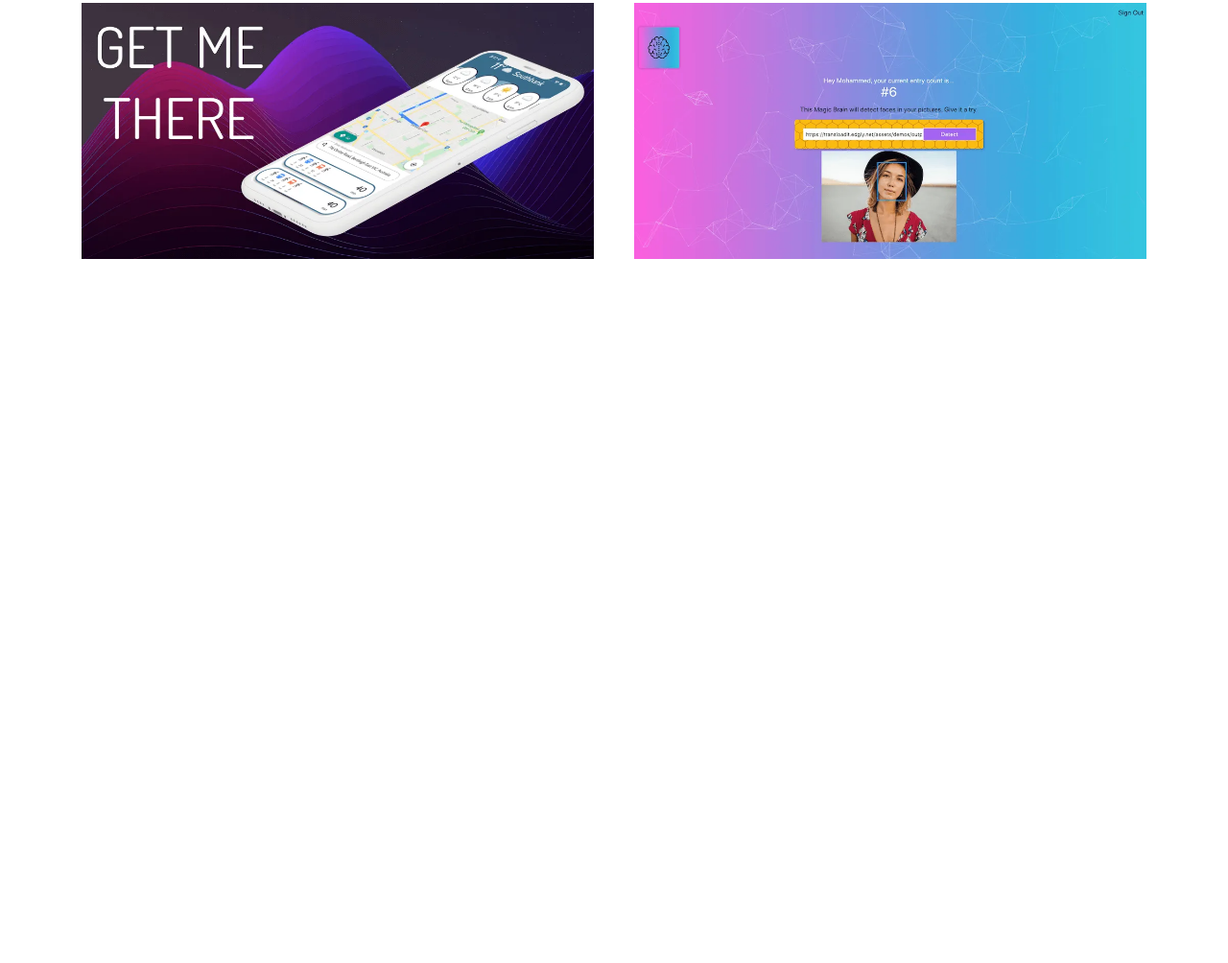
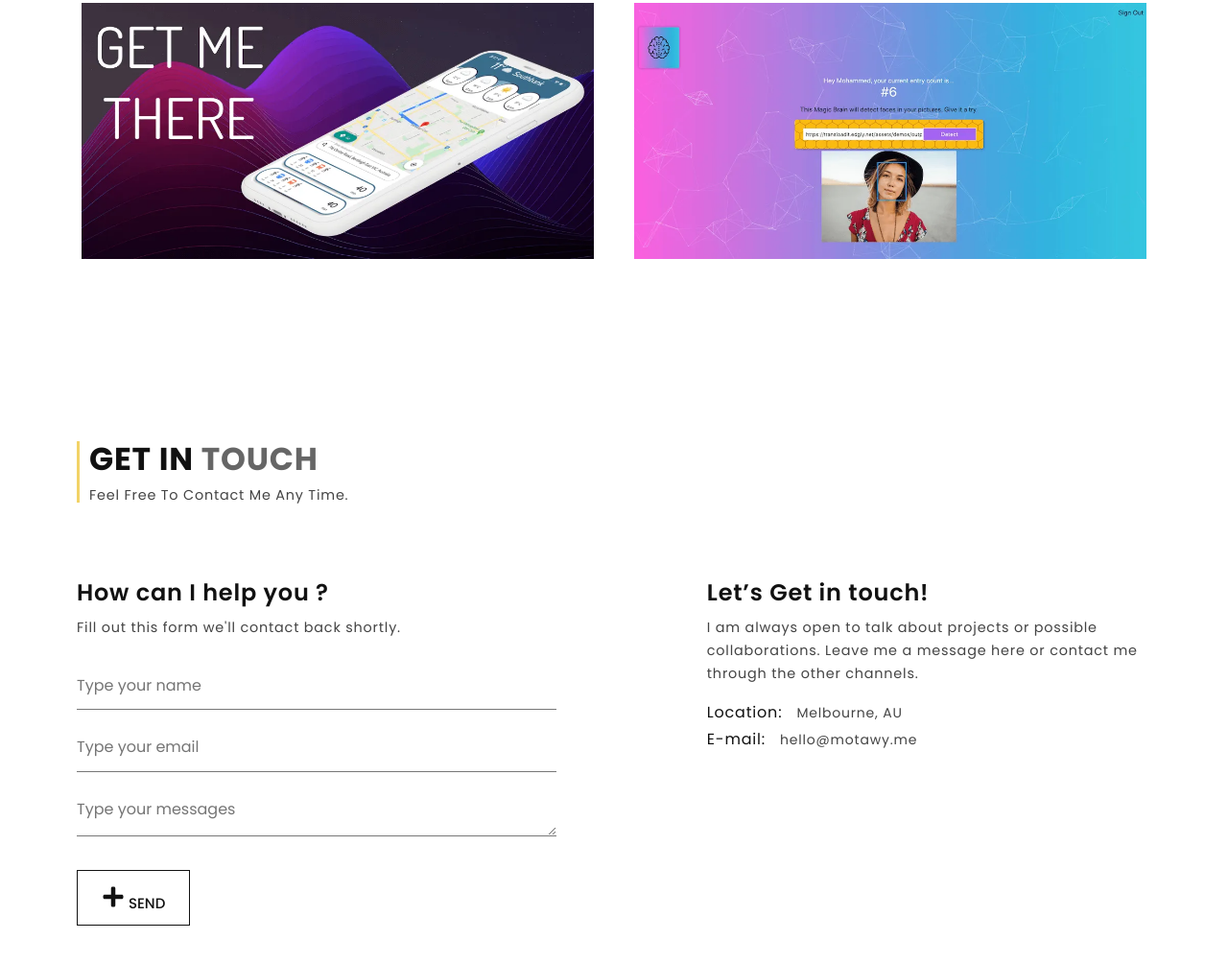
Before and after one commit to motawy/portfolio-gatsby, a Gatsby site: page / in a window 1280 px wide. Shown: the part 4162-5166 px from the top of the page at 96% size. Before the commit the page ends 4522 px from the top, so only its background shows below. Built offline with nearby package versions, Linux system fonts and the light colour scheme; Gatsby itself is replaced by a stand-in of ours.

Commit message:
Added Contact section

```diff
--- /dev/null
+++ b/src/components/contact/contact.component.js
@@ -0,0 +1,25 @@
+import React from "react"
+import SectionTitle from "../title-section/title-section.component"
+import ContactForm from "./form/form.component"
+import Info from "./info/info.component"
+import "./contact.styles.scss"
+
+const Contact = () => {
+  return (
+    <section className="contact-section" id="contact">
+      <div className="contact-wrapper">
+        <SectionTitle
+          firstPart="Get In"
+          secondPart="Touch"
+          description="Feel Free To Contact Me Any Time."
+        />
+        <div className="contact-wrap">
+          <ContactForm />
+          <Info />
+        </div>
+      </div>
+    </section>
+  )
+}
+
+export default Contact
--- /dev/null
+++ b/src/components/contact/contact.styles.scss
@@ -0,0 +1,37 @@
+.contact-section {
+  padding: 0 30px;
+
+  .contact-wrapper {
+    max-width: 1330px;
+    width: 100%;
+    margin: 0 auto;
+    padding-top: 100px;
+    padding-bottom: 100px;
+
+    .contact-wrap {
+      padding-top: 80px;
+      display: -webkit-box;
+      display: -ms-flexbox;
+      display: flex;
+    }
+  }
+}
+
+@media (max-width: 1440px) {
+  .contact-section {
+    padding: 0 80px;
+  }
+}
+
+@media (max-width: 1024px) {
+  .contact-section {
+    padding: 0 20px;
+
+    .contact-wrap {
+      -webkit-box-orient: vertical;
+      -webkit-box-direction: normal;
+      -ms-flex-direction: column;
+      flex-direction: column;
+    }
+  }
+}
--- /dev/null
+++ b/src/components/contact/form/form.component.js
@@ -0,0 +1,54 @@
+import React from "react"
+import { FaPlus } from "react-icons/fa"
+import "./form.styles.scss"
+
+const ContactForm = () => {
+  return (
+    <div className="contact-form">
+      <div className="form-title">
+        <span>How can I help you ?</span>
+      </div>
+      <div className="form-subtitle">
+        <span>Fill out this form we'll contact back shortly.</span>
+      </div>
+      <div className="form">
+        <form name="contact" method="POST">
+          <input type="hidden" name="form-name" value="contact" />
+          <label htmlFor="name">
+            <input
+              type="text"
+              id="name"
+              name="name"
+              placeholder="Type your name"
+            />
+          </label>
+
+          <label htmlFor="email">
+            <input
+              type="email"
+              id="email"
+              name="email"
+              placeholder="Type your email"
+            />
+          </label>
+
+          <label htmlFor="message">
+            <textarea
+              name="message"
+              id="message"
+              placeholder="Type your messages"
+            ></textarea>
+          </label>
+          <div className="btn__send">
+            <button type="submit" id="btn_submit">
+              <FaPlus size="24px" />
+              <span> Send</span>
+            </button>
+          </div>
+        </form>
+      </div>
+    </div>
+  )
+}
+
+export default ContactForm
--- /dev/null
+++ b/src/components/contact/form/form.styles.scss
@@ -0,0 +1,103 @@
+.contact-form {
+  .form-title {
+    padding-bottom: 10px;
+    span {
+      color: #111;
+      font-size: 24px;
+      font-weight: 600;
+    }
+  }
+  .form-subtitle {
+    span {
+      color: #444;
+      font-size: 0.9rem;
+      line-height: 24px;
+    }
+  }
+  .form {
+    padding-top: 40px;
+    padding-right: 40px;
+    form {
+      input {
+        border: none;
+        outline: none;
+        width: 500px;
+        padding-bottom: 15px;
+        border-bottom: 1px solid #777;
+        margin-bottom: 30px;
+        &:-webkit-autofill,
+        &:-webkit-autofill:hover,
+        &:-webkit-autofill:focus,
+        &:-webkit-autofill:active {
+          -webkit-box-shadow: 0 0 0 30px #fff inset !important;
+          box-shadow: 0 0 0 30px #fff inset !important;
+        }
+      }
+      textarea {
+        border: none;
+        outline: none;
+        width: 500px;
+        max-width: 500px;
+        border-bottom: 1px solid #777;
+        margin-bottom: 30px;
+        resize: vertical;
+      }
+      #winError {
+        padding-bottom: 10px;
+        color: #f03e3e;
+      }
+      #btn_submit {
+        border: 1px solid #111;
+        padding: 15px 25px;
+        display: inline-block;
+        text-transform: uppercase;
+        text-decoration: none;
+        color: #111;
+        font-weight: 500;
+        font-size: 15px;
+        line-height: 15px;
+        -webkit-transition: all 0.2s ease;
+        -o-transition: all 0.2s ease;
+        transition: all 0.2s ease;
+        background-color: transparent;
+        cursor: pointer;
+        &:hover {
+          background-color: #f2d367;
+          border-color: #f2d367;
+        }
+        i {
+          padding-right: 5px;
+          font-size: 12px;
+        }
+      }
+    }
+  }
+}
+
+@media (max-width: 1024px) {
+  .contact-form {
+    -webkit-box-ordinal-group: 3;
+    -ms-flex-order: 2;
+    order: 2;
+    padding-top: 40px;
+  }
+}
+@media (max-width: 720px) {
+  .contact-wrapper {
+    .contact-form {
+      .cont-Form {
+        .form {
+          padding-right: 0;
+          form {
+            input {
+              width: 100%;
+            }
+            textarea {
+              width: 100%;
+            }
+          }
+        }
+      }
+    }
+  }
+}
--- /dev/null
+++ b/src/components/contact/info/info.component.js
@@ -0,0 +1,28 @@
+import React from "react"
+import "./info.styles.scss"
+
+const Info = () => {
+  return (
+    <div className="contact-info">
+      <div className="info-title">
+        <span>Let’s Get in touch!</span>
+      </div>
+      <div className="info-subtitle">
+        <span>
+          I am always open to talk about projects or possible collaborations.
+          Leave me a message here or contact me through the other channels.
+        </span>
+      </div>
+      <div className="block-info">
+        <div className="block-info__item">
+          Location: <span>Melbourne, AU</span>
+        </div>
+        <div className="block-info__item">
+          E-mail: <span>hello@motawy.me</span>
+        </div>
+      </div>
+    </div>
+  )
+}
+
+export default Info
--- /dev/null
+++ b/src/components/contact/info/info.styles.scss
@@ -0,0 +1,39 @@
+.contact-info {
+  .info-title {
+    padding-bottom: 10px;
+    span {
+      color: #111;
+      font-size: 24px;
+      font-weight: 600;
+    }
+  }
+  .info-subtitle {
+    span {
+      color: #444;
+      font-size: 0.9rem;
+      line-height: 24px;
+    }
+  }
+  .block-info {
+    padding-top: 10px;
+  }
+  .block-info__item {
+    margin-top: 10px;
+    color: #111;
+    font-size: 16px;
+    font-weight: 400;
+    span {
+      padding-left: 10px;
+      font-size: 14px;
+      color: #444;
+    }
+  }
+}
+
+@media (max-width: 1024px) {
+  .contact-info {
+    -webkit-box-ordinal-group: 2;
+    -ms-flex-order: 1;
+    order: 1;
+  }
+}
--- a/src/pages/index.js
+++ b/src/pages/index.js
@@ -5,6 +5,8 @@ import Hero from "../components/hero/hero.component"
 import Resume from "../components/resume/resume.component"
 import Services from "../components/services/services.component"
 import Portfolio from "../components/portfolio/portfolio.component"
+import Contact from "../components/contact/contact.component"
+
 import "./index.css"
 
 export default () => (
@@ -14,5 +16,6 @@ export default () => (
     <Resume />
     <Services />
     <Portfolio />
+    <Contact />
   </Layout>
 )
```
